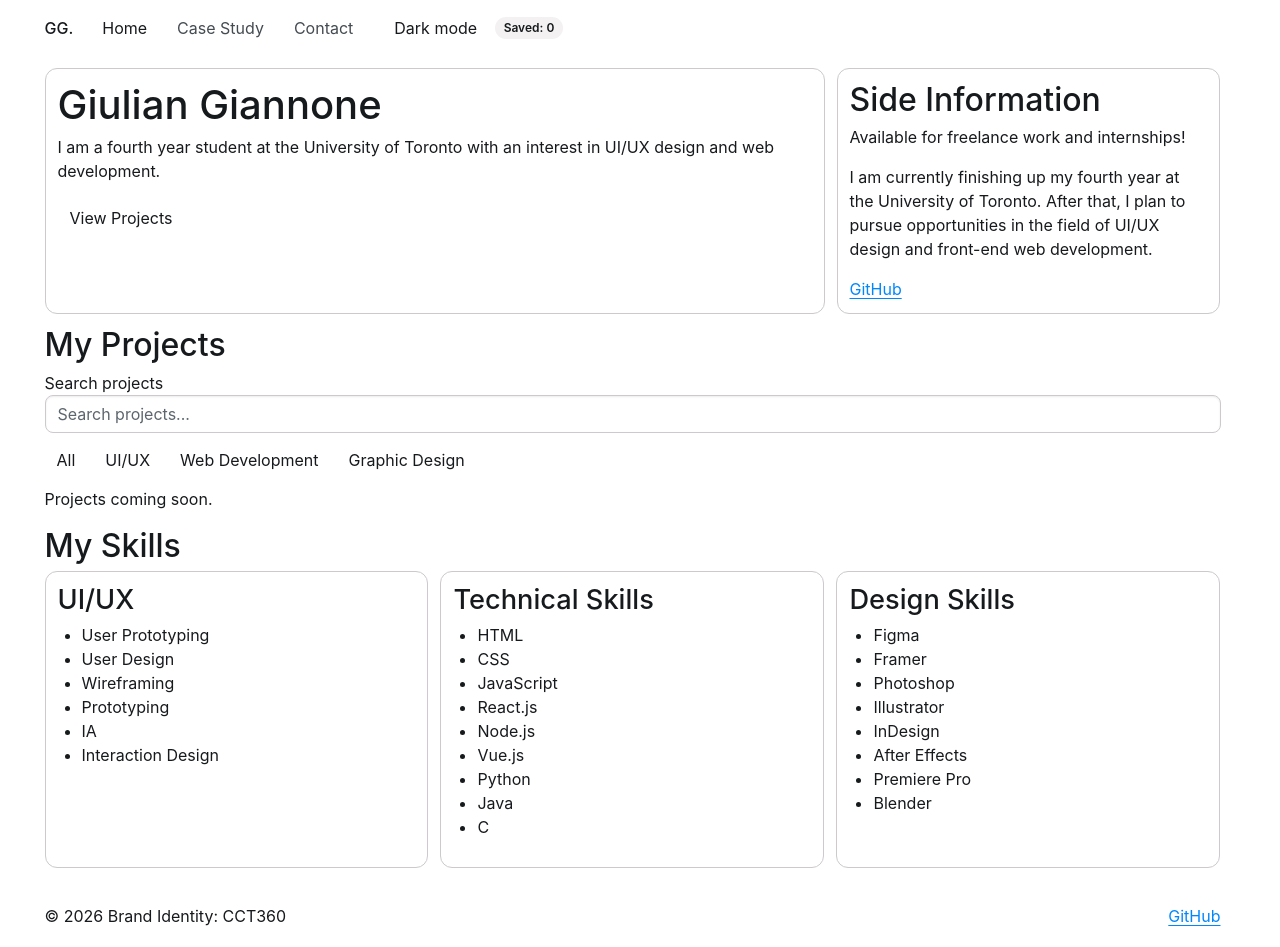
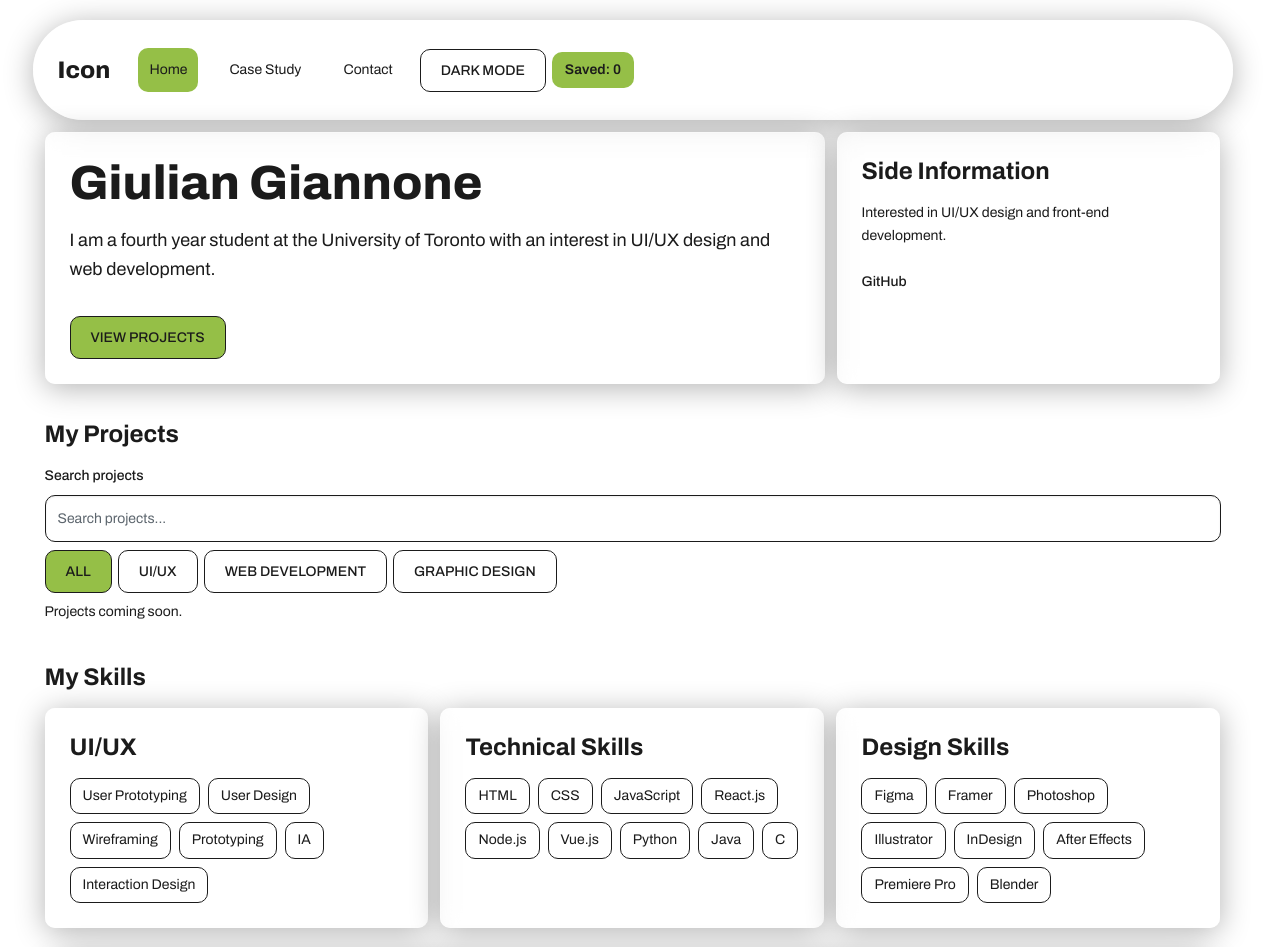
Before and after one commit to gianno36/Project2, a plain HTML site: page index.html in a window 1280 px wide. Shown: the top 947 px of the page. Drawn offline with Linux system fonts and the light colour scheme.

Commit message:
Implemented style.css for index.html and kept the same design from project 1

```diff
--- /dev/null
+++ b/css/style.css
@@ -0,0 +1,363 @@
+
+:root {
+  --color-one: #ffffff;
+  --color-two: #64943e;
+  --color-four: #1b1b1b;
+  --color-five: #95bf47;
+  --color-text: var(--color-four);
+
+  --fs-h1: 48px;
+  --fs-h3: 24px;
+  --fs-lead: 18px;
+  --fs-body: 14px;
+  --line-height: 1.6;
+
+  --gap: 24px;
+  --border-radius: 10px;
+  --blur: 10px;
+
+  --bs-primary: #64943e;
+  --bs-primary-rgb: 100, 148, 62;
+}
+
+body {
+  display: flex;
+  flex-direction: column;
+  min-height: 100vh;
+  color: var(--color-text);
+  font-family: "Archivo", sans-serif;
+  font-size: var(--fs-body);
+  line-height: var(--line-height);
+  background-color: var(--color-one);
+}
+
+main {
+  flex: 1;
+  display: flex;
+  flex-direction: column;
+  gap: var(--gap);
+}
+
+.navigation,
+.primary-spotlight,
+.sidebar,
+.card,
+.site-footer {
+  padding: 24px;
+  background: rgba(255, 255, 255, 0.5);
+  box-shadow: 0 4px 30px rgba(0, 0, 0, 0.3);
+  backdrop-filter: blur(var(--blur));
+  -webkit-backdrop-filter: blur(var(--blur));
+  border: 1px solid rgba(255, 255, 255, 0.3);
+  border-radius: var(--border-radius);
+  line-height: var(--line-height);
+}
+
+.navbar {
+  padding: 0 var(--gap);
+}
+
+.navigation {
+  gap: 12px;
+  margin-top: 20px;
+  border-radius: 50px;
+}
+
+.brand {
+  font-size: var(--fs-h3);
+  font-weight: 800;
+  color: var(--color-text);
+  text-decoration: none;
+}
+
+.logo {
+  display: block;
+  max-height: 48px;
+  width: auto;
+}
+
+.logo:hover {
+  animation: Spin 1.5s ease-in-out;
+}
+
+@keyframes Spin {
+
+  from {
+    transform: rotate(0deg);
+  }
+
+  to {
+    transform: rotate(720deg);
+  }
+
+}
+
+.nav-links {
+  gap: 20px;
+}
+
+.nav-links a {
+  color: var(--color-text);
+  text-decoration: none;
+  font-size: var(--fs-body);
+  padding: 10px;
+  border-radius: var(--border-radius);
+  transition: color 0.3s ease, background 0.3s ease, box-shadow 0.3s ease;
+}
+
+.nav-links a:hover,
+.nav-links a:focus-visible {
+  color: var(--color-four);
+  background: var(--color-five);
+  box-shadow: 0 0 5px var(--color-five), 0 0 20px var(--color-five), 0 0 50px var(--color-five),
+    0 0 100px var(--color-five);
+}
+
+.nav-links a.active {
+  background: var(--color-five);
+  color: var(--color-four);
+}
+
+.primary-title {
+  font-size: clamp(32px, 6vw, var(--fs-h1));
+  font-weight: 800;
+  line-height: 1.1;
+  margin-bottom: 16px;
+}
+
+.primary-description {
+  font-size: var(--fs-lead);
+  margin-bottom: 12px;
+}
+
+.secondary-title {
+  font-size: var(--fs-h3);
+  font-weight: 700;
+  margin-bottom: 16px;
+}
+
+.sidebar p {
+  margin-bottom: 20px;
+}
+
+.sidebar-status {
+  display: flex;
+  align-items: center;
+  gap: 10px;
+  font-weight: 600;
+}
+
+.sidebar-links {
+  display: flex;
+  flex-wrap: wrap;
+  gap: 12px 20px;
+  list-style: none;
+  padding: 0;
+}
+
+.sidebar a,
+.sidebar-links a,
+.footer-links a,
+.site-footer a {
+  position: relative;
+  display: inline-block;
+  padding: 4px 0;
+  color: var(--color-text);
+  text-decoration: none;
+  font-weight: 500;
+}
+
+.sidebar a::after,
+.sidebar-links a::after,
+.footer-links a::after,
+.site-footer a::after {
+  content: "";
+  position: absolute;
+  left: 0;
+  bottom: 0;
+  width: 0;
+  height: 2px;
+  background: var(--color-five);
+  box-shadow: 0 0 5px var(--color-five), 0 0 10px var(--color-five);
+  transition: width 0.3s ease;
+}
+
+.sidebar a:hover::after,
+.sidebar a:focus-visible::after,
+.sidebar-links a:hover::after,
+.sidebar-links a:focus-visible::after,
+.footer-links a:hover::after,
+.footer-links a:focus-visible::after,
+.site-footer a:hover::after,
+.site-footer a:focus-visible::after {
+  width: 100%;
+}
+
+.theme-primary {
+  --bs-theme-bg: var(--color-five);
+  --bs-theme-color: var(--color-four);
+  --bs-theme-border-color: var(--color-four);
+}
+
+.btn-solid.theme-primary,
+.btn-outline.theme-primary {
+  display: inline-block;
+  box-sizing: border-box;
+  vertical-align: top;
+  padding: 10px 20px;
+  text-transform: uppercase;
+  text-decoration: none;
+  border-radius: var(--border-radius);
+  font-size: var(--fs-body);
+  font-weight: 500;
+  color: var(--color-four);
+  cursor: pointer;
+  border: 1px solid var(--color-four);
+  transition: 0.3s ease;
+  user-select: none;
+}
+
+.btn-solid.theme-primary {
+  background: var(--color-five);
+}
+
+.btn-outline.theme-primary {
+  background: transparent;
+}
+
+.btn-solid.theme-primary:hover,
+.btn-solid.theme-primary:focus-visible,
+.btn-outline.theme-primary:hover,
+.btn-outline.theme-primary:focus-visible {
+  color: var(--color-four);
+  background: var(--color-five);
+  border: 1px solid var(--color-five);
+  box-shadow: 0 0 5px var(--color-five), 0 0 20px var(--color-five), 0 0 50px var(--color-five),
+    0 0 100px var(--color-five);
+  transform: none;
+}
+
+.primary-spotlight .btn-solid {
+  margin-top: 20px;
+}
+
+.saved-counter {
+  padding: 10px 12px;
+  background: var(--color-five);
+  color: var(--color-four);
+  border-radius: var(--border-radius);
+  font-size: var(--fs-body);
+  font-weight: 600;
+}
+
+#projects label {
+  font-weight: 500;
+  margin-bottom: 8px;
+}
+
+#search {
+  padding: 12px;
+  font-size: var(--fs-body);
+  color: var(--color-text);
+  background: var(--color-one);
+  border: 1px solid var(--color-four);
+  border-radius: var(--border-radius);
+  transition: 0.3s ease;
+}
+
+#search:focus {
+  border-color: var(--color-five);
+  box-shadow: 0 0 5px var(--color-five), 0 0 20px var(--color-five);
+}
+
+.card {
+  display: flex;
+  flex-direction: column;
+  gap: 16px;
+  color: var(--color-text);
+  min-width: 0;
+}
+
+.card h3 {
+  font-size: var(--fs-h3);
+  font-weight: 700;
+  margin: 0;
+}
+
+.card ul {
+  display: flex;
+  flex-wrap: wrap;
+  gap: 8px;
+  list-style: none;
+  padding: 0;
+  margin: 0;
+}
+
+.card li {
+  padding: 6px 12px;
+  font-size: var(--fs-body);
+  border: 1px solid var(--color-four);
+  border-radius: var(--border-radius);
+  transition: 0.3s ease;
+}
+
+.card li:hover {
+  background: var(--color-five);
+  border-color: var(--color-five);
+  box-shadow: 0 0 5px var(--color-five), 0 0 20px var(--color-five);
+}
+
+.site-footer {
+  display: flex;
+  justify-content: space-between;
+  align-items: center;
+  flex-wrap: wrap;
+  gap: 12px 24px;
+  padding: 20px 24px;
+  margin-bottom: 20px;
+  border-radius: 50px;
+}
+
+.footer-text {
+  margin: 0;
+}
+
+.footer-links {
+  display: flex;
+  flex-wrap: wrap;
+  gap: 20px;
+  list-style: none;
+  padding: 0;
+  margin: 0;
+}
+
+:focus-visible {
+  outline: 2px solid var(--color-two);
+  outline-offset: 4px;
+}
+
+@media (max-width: 767px) {
+  .navbar {
+    padding: 0 12px;
+  }
+
+  .navigation {
+    padding: 16px;
+    border-radius: var(--border-radius);
+  }
+
+  .primary-spotlight,
+  .sidebar,
+  .card {
+    padding: 16px;
+  }
+
+  .nav-links {
+    gap: 12px;
+    margin-bottom: 16px;
+  }
+
+  .site-footer {
+    border-radius: var(--border-radius);
+  }
+}
--- a/index.html
+++ b/index.html
@@ -6,13 +6,17 @@
         <meta name="viewport" content="width=device-width, initial-scale=1.0">
         <title>CCT360: Project 2</title>
         <link rel="stylesheet" href="css/bootstrap.min.css">
+        <link rel="stylesheet" href="css/style.css">
+        <link rel="preconnect" href="https://fonts.googleapis.com">
+        <link rel="preconnect" href="https://fonts.gstatic.com" crossorigin>
+        <link href="https://fonts.googleapis.com/css2?family=Archivo:wght@400;500;600;700;800&display=swap" rel="stylesheet">
         <script type="module" src="js/bootstrap.bundle.min.js"></script>
     </head>
     <body>
         <header>
             <nav class="navbar md:navbar-expand">
-        <div class="container">
-            <a class="navbar-brand" href="index.html">GG.</a>
+                <div class="container navigation">
+                    <a class="navbar-brand brand" href="index.html">Icon</a>
 
                     <button class="navbar-toggler" type="button" data-bs-toggle="drawer" data-bs-target="#mobile-menu">
                         Menu
@@ -21,19 +25,19 @@
                     <dialog class="drawer drawer-end" id="mobile-menu">
                         <div class="drawer-header">
                             <h2 class="drawer-title">Navigation</h2>
-                    <button class="btn-outline" type="button" data-bs-dismiss="drawer">Close</button>
+                            <button class="btn-outline theme-primary" type="button" data-bs-dismiss="drawer">Close</button>
                         </div>
 
                         <div class="drawer-body">
-                    <div class="navbar-nav">
-                        <a class="nav-link active" href="index.html">Home</a>
+                            <div class="navbar-nav nav-links">
+                                <a class="nav-link active" href="index.html" aria-current="page">Home</a>
                                 <a class="nav-link" href="detail.html">Case Study</a>
                                 <a class="nav-link" href="contact.html">Contact</a>
                             </div>
 
                             <div class="d-flex align-items-center gap-2">
-                        <button class="btn-outline" type="button">Dark mode</button>
-                        <span class="badge">Saved: 0</span>
+                                <button class="btn-outline theme-primary" type="button">Dark mode</button>
+                                <span class="badge saved-counter">Saved: 0</span>
                             </div>
                         </div>
                     </dialog>
@@ -44,50 +48,50 @@
         <main class="container py-4">
             <section class="row g-4">
                 <div class="col-12 md:col-8">
-                    <div class="card h-100 p-4">
-                        <h1>Giulian Giannone</h1>
-                        <p class="lead">I am a fourth year student at the University of Toronto with an interest in UI/UX design and web development.</p>
+                    <div class="primary-spotlight h-100">
+                        <h1 class="primary-title">Giulian Giannone</h1>
+                        <p class="primary-description">I am a fourth year student at the University of Toronto with an interest in UI/UX design and web development.</p>
+
                         <div>
-                            <a class="btn-outline" href="#projects">View Projects</a>
+                            <a class="btn-solid theme-primary" href="#projects">View Projects</a>
                         </div>
                     </div>
                 </div>
 
                 <aside class="col-12 md:col-4">
-                    <div class="card h-100 p-4">
-                        <h2>Side Information</h2>
-                        <p>Available for freelance work and internships!</p>
-                        <p>I am currently finishing up my fourth year at the University of Toronto. After that, I plan to pursue opportunities in the field of UI/UX design and front-end web development.</p>
+                    <div class="sidebar h-100">
+                        <h2 class="secondary-title">Side Information</h2>
+                        <p>Interested in UI/UX design and front-end development.</p>
                         <a href="https://github.com/gianno36">GitHub</a>
                     </div>
                 </aside>
             </section>
 
             <section class="mt-4" id="projects">
-                <h2>My Projects</h2>
+                <h2 class="secondary-title">My Projects</h2>
 
                 <label for="search">Search projects</label>
                 <input class="form-control mb-3" type="search" id="search" placeholder="Search projects...">
 
                 <div class="d-flex flex-wrap gap-2 mb-3">
-                    <button class="btn-outline" type="button">All</button>
-                    <button class="btn-outline" type="button">UI/UX</button>
-                    <button class="btn-outline" type="button">Web Development</button>
-                    <button class="btn-outline" type="button">Graphic Design</button>
+                    <button class="btn-solid theme-primary" type="button">All</button>
+                    <button class="btn-outline theme-primary" type="button">UI/UX</button>
+                    <button class="btn-outline theme-primary" type="button">Web Development</button>
+                    <button class="btn-outline theme-primary" type="button">Graphic Design</button>
                 </div>
 
                 <p>Projects coming soon.</p>
 
-                <div class="row g-4">
+                <div class="row g-4 cards-gallery">
                 </div>
             </section>
 
-            <section class="mt-4">
-                <h2>My Skills</h2>
+            <section class="skills-gallery mt-4">
+                <h2 class="secondary-title">My Skills</h2>
 
                 <div class="row g-4">
                     <div class="col-12 md:col-4">
-                        <article class="card h-100 p-4">
+                        <article class="card skill-card h-100">
                             <h3>UI/UX</h3>
                             <ul>
                                 <li>User Prototyping</li>
@@ -101,7 +105,7 @@
                     </div>
 
                     <div class="col-12 md:col-4">
-                        <article class="card h-100 p-4">
+                        <article class="card skill-card h-100">
                             <h3>Technical Skills</h3>
                             <ul>
                                 <li>HTML</li>
@@ -118,7 +122,7 @@
                     </div>
 
                     <div class="col-12 md:col-4">
-                        <article class="card h-100 p-4">
+                        <article class="card skill-card h-100">
                             <h3>Design Skills</h3>
                             <ul>
                                 <li>Figma</li>
@@ -134,13 +138,11 @@
                     </div>
                 </div>
             </section>
-
-
         </main>
 
-        <footer class="container py-4 mt-4">
-            <div class="d-flex justify-content-between flex-wrap gap-2">
-                <p>© 2026 Brand Identity: CCT360</p>
+        <footer class="container mt-4">
+            <div class="site-footer">
+                <p class="footer-text">© 2026 Brand Identity: CCT360</p>
                 <a href="https://github.com/gianno36">GitHub</a>
             </div>
         </footer>
```
Lines whose indentation alone changed are shown as unchanged.
